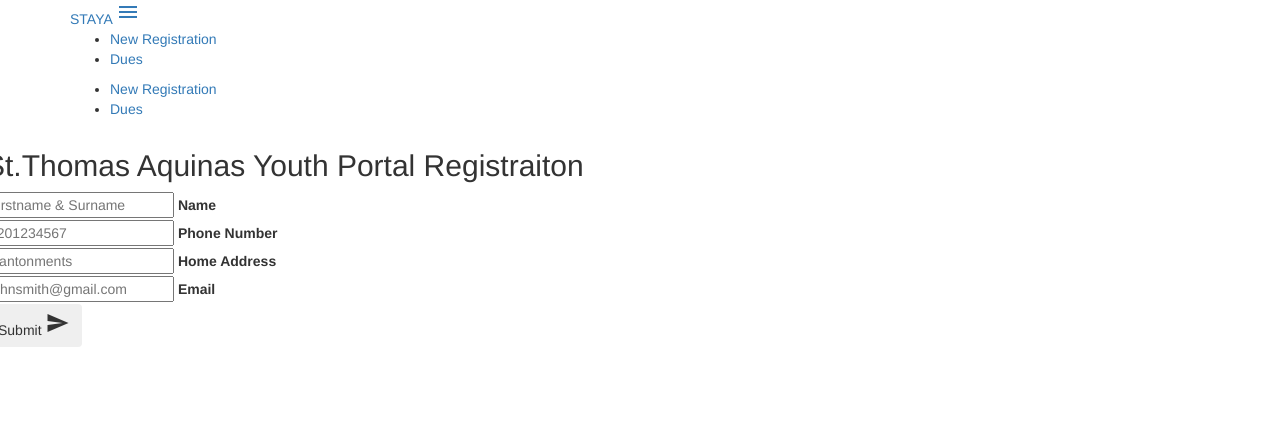
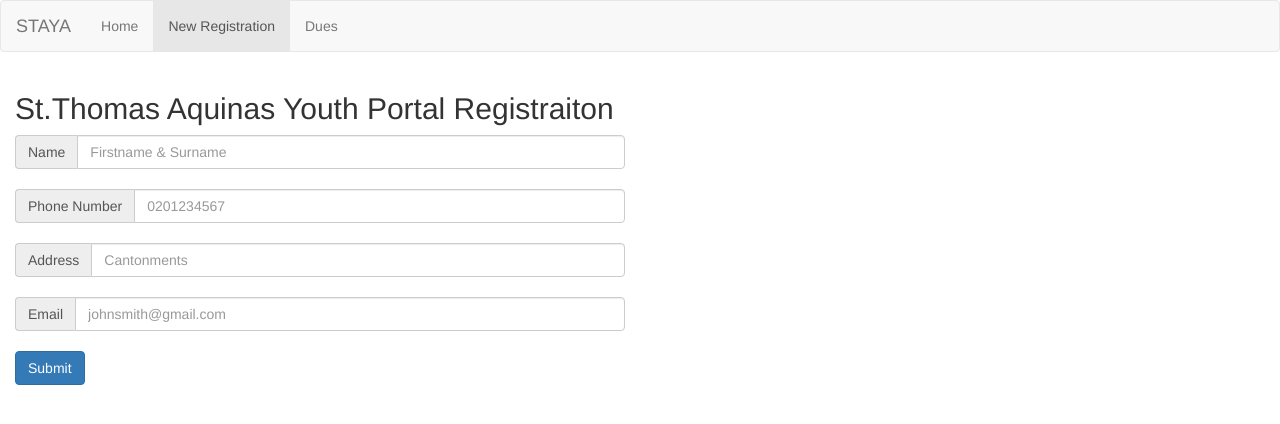
Before and after one commit to JeanHuit/dues, a PHP site: page /register.php in a window 1280 px wide. Shown: the top 424 px of the page. Run offline with PHP 8.4, Linux system fonts and the light colour scheme; a stand-in replaces the project's code that opens the database connection; some libraries are stand-ins or nearby versions.

Commit message:
added bootstrap css to form

```diff
--- a/register.php
+++ b/register.php
@@ -2,8 +2,8 @@
 <html>
   <head>
     <meta charset="utf-8">
+    <meta name="viewport" content="width=device-width, initial-scale=1, maximum-scale=1, user-scalable=no">
     <title>Portal - STAYA</title>
-    <link href="https://fonts.googleapis.com/icon?family=Material+Icons" rel="stylesheet">
     <link rel="stylesheet" href="css/bootstrap.min.css">
     <link rel="stylesheet" href="css/toastr.min.css">
     <script type="text/javascript" src="js/jquery.min.js"></script>
@@ -40,53 +40,76 @@ ob_start();
     }
 
  ?>
-     <nav>
-       <div class=" container nav-wrapper">
-         <a href="#!" class="brand-logo">STAYA</a>
-         <a href="#" data-activates="mobile-demo" class="button-collapse"><i class="material-icons">menu</i></a>
-         <ul class="right hide-on-med-and-down">
-           <li><a href="register.php">New Registration</a></li>
-           <li><a href="dues.php">Dues</a></li>
-         </ul>
-         <ul class="side-nav" id="mobile-demo">
-           <li><a href="register.php">New Registration</a></li>
-           <li><a href="dues.php">Dues</a></li>
-         </ul>
-       </div>
-     </nav>
+ <nav class="navbar navbar-default">
+   <div class="container-fluid">
+     <div class="navbar-header">
+        <button type="button" class="navbar-toggle collapsed" data-toggle="collapse" data-target="#bs-example-navbar-collapse-1" aria-expanded="false">
+          <span class="sr-only">Toggle navigation</span>
+          <span class="icon-bar"></span>
+          <span class="icon-bar"></span>
+          <span class="icon-bar"></span>
+        </button>
+        <a class="navbar-brand" href="#">STAYA</a>
+    </div>
+    <div class="collapse navbar-collapse" id="bs-example-navbar-collapse-1">
+        <ul class="nav navbar-nav">
+          <li><a href="index.php">Home </a></li>
+          <li class="active"><a href="register.php">New Registration<span class="sr-only">(current)</span></a></li>
+          <li><a href="dues.php">Dues</a></li>
+        </ul>
+   </div>
+ </div>
+ </nav>
 
-    <div class=" container row">
-        <div class="row col s12 center-align">
+    <div class=" container-fluid">
+        <div class="row col-lg-12">
         <h2>St.Thomas Aquinas Youth Portal Registraiton</h2>
         </div>
-      <form class="col s12" action="" method="post">
+      <form class="form-group" action="" method="post">
         <div class="row">
-          <div class="input-field col s6">
-            <input type="text" id="fsname" name="fsname" class="validate" placeholder="Firstname & Surname" required="required">
-            <label for="first_name">Name</label>
+          <div class="col-lg-6">
+            <div class="input-group input-group-md">
+              <span class="input-group-addon" id="sizing-addon1">Name</span>
+              <input type="text" id="fsname" name="fsname" class="form-control" placeholder="Firstname & Surname" required="required" aria-describedby="sizing-addon1">
+            </div>
           </div>
         </div>
+        <br>
         <div class="row">
-          <div class="input-field col s6">
-            <input type="tel" id="phone_number" name="phone_number" class="validate" placeholder="0201234567" required="required">
-            <label for="phone_number">Phone Number</label>
-          </div>
-          <div class="input-field col s6">
-            <input type="text" id="Home_Address" name="address" class="validate" placeholder="Cantonments" required="required">
-            <label for="Home_Address">Home Address</label>
+          <div class="col-lg-6">
+            <div class="input-group input-group-md">
+              <span class="input-group-addon" id="sizing-addon1">Phone Number</span>
+              <input type="tel" id="phone_number" name="phone_number" class="form-control" placeholder="0201234567" required="required" aria-describedby="sizing-addon1">
+            </div>
           </div>
         </div>
+        <br>
+          <div class="row">
+            <div class="col-lg-6">
+              <div class="input-group input-group-md">
+                <span class="input-group-addon" id="sizing-addon1">Address</span>
+                <input type="text" id="Home_Address" name="address" class="form-control" placeholder="Cantonments" required="required" aria-describedby="sizing-addon1">
+              </div>
+            </div>
+          </div>
+          <br>
         <div class="row">
-          <div class="input-field col s6">
-            <input type="email" id="email_add" name="email_add" class="validate" placeholder="johnsmith@gmail.com" >
-            <label for="email_add">Email</label>
-          </div>
-          <div class="col s6">
-            <button class="btn waves-effect waves-light" type="submit" name="action">Submit
-              <i class="material-icons right">send</i>
-            </button>
+          <div class="col-lg-6">
+            <div class="input-group input-group-md">
+            <span class="input-group-addon" id="sizing-addon1">Email</span>
+            <input type="email" id="email_add" name="email_add" class="form-control" placeholder="johnsmith@gmail.com" aria-describedby="sizing-addon1" >
           </div>
         </div>
+      </div>
+      <br>
+      <div class="row">
+        <div class="col-lg-6">
+          <div class="input-group input-group-md">
+          <button class="btn btn-primary btn-lgtt" type="submit" name="action">Submit</button>
+        </div>
+      </div>
+      </div>
+
       </form>
     </div>
   </body>
```
